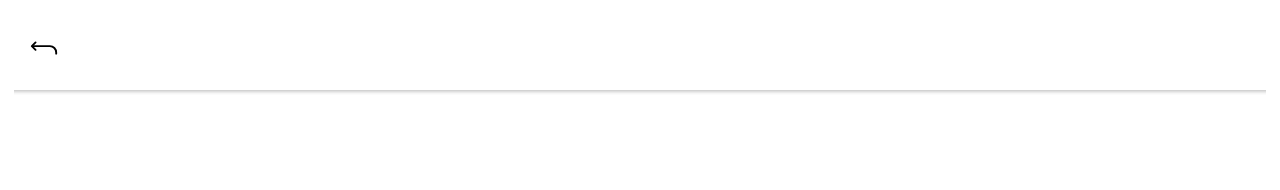
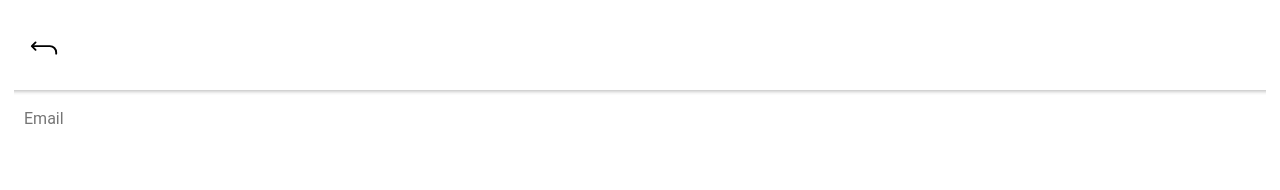
Before and after one commit to zilahir/R0334-3007-Labwork6, a React (Create React App) app: page /login in a window 1280 px wide. Shown: the top 190 px of the page. Built offline with nearby package versions, Linux system fonts and the light colour scheme.

Commit message:
adjusting layout

```diff
--- /dev/null
+++ b/src/components/Input/Input.module.scss
@@ -0,0 +1,9 @@
+.inputRootContainer {
+    .inputElement {
+
+        height: 37px;
+        &:focus {
+            outline: none;
+        }
+    }
+}
--- /dev/null
+++ b/src/components/Input/index.tsx
@@ -0,0 +1,39 @@
+import { ReactElement } from "react";
+import classnames from "classnames"
+
+import styles from "./Input.module.scss";
+
+type InputType = "password" | "text"
+
+interface IInput {
+    type?: InputType;
+    onChangeHandler: (value: string) => void;
+    placeHolder: string;
+    containerClass?: string;
+    inputClass?: string
+}
+
+const Input = ({
+    type = "text",
+    onChangeHandler,
+    placeHolder,
+    containerClass,
+    inputClass
+}: IInput): ReactElement => (
+    <div className={classnames([
+        containerClass,
+        styles.inputRootContainer
+    ])}>
+        <input
+            type={type}
+            className={classnames([
+                inputClass,
+                styles.inputElement
+            ])}
+            onChange={(event): void => onChangeHandler(event.target.value)}
+            placeholder={placeHolder}
+        />
+    </div>
+)
+
+export default Input
--- a/src/components/Layout/Layout.module.scss
+++ b/src/components/Layout/Layout.module.scss
@@ -7,5 +7,7 @@
     .layoutInnerContainer {
         padding: 10px;
         flex: 1;
+        display: flex;
+        flex-direction: column;
     }
 }
--- a/src/pages/Login/Login.module.scss
+++ b/src/pages/Login/Login.module.scss
@@ -1,6 +1,5 @@
-.loginRootContainer {
+.loginBtnContainer {
     flex: 1;
-    height: 100%;
     display: flex;
     align-items: flex-end;
 }
--- a/src/pages/Login/index.tsx
+++ b/src/pages/Login/index.tsx
@@ -1,13 +1,20 @@
 import { ReactElement } from "react"
 
 import Button from "../../components/Button"
+import Input from "../../components/Input";
 import Layout from "../../components/Layout"
 
 import styles from "./Login.module.scss";
 
 const Login = (): ReactElement => (
     <Layout>
-        <div className={styles.loginRootContainer}>
+        <div className={styles.loginInputContainer}>
+            <Input
+                placeHolder="Email"
+                onChangeHandler={(value): void => console.log(value)}
+            />
+        </div>
+        <div className={styles.loginBtnContainer}>
             <Button
                 label="Login"
                 onClick={(): void => alert("login")}
```
